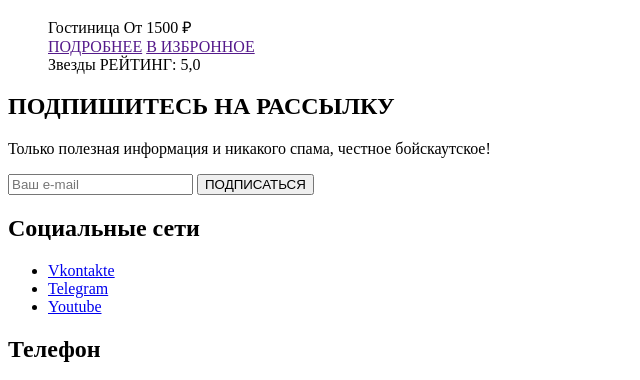
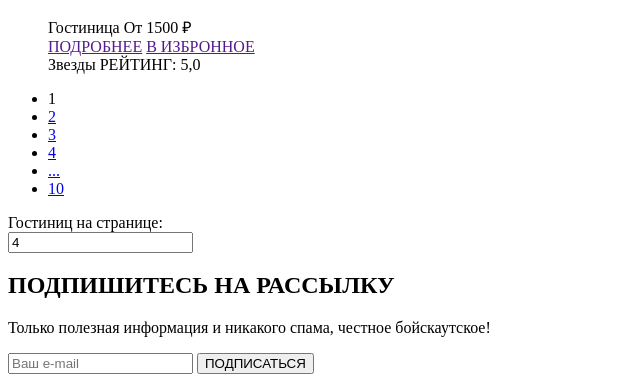
Before and after one commit to htmlacademy-htmlcss/2073605-sedona-34, a plain HTML site: page catalog.html in a window 1280 px wide. Shown: the part 1157-1537 px from the top of the page, without its empty margins (0-640 px from the left). Drawn offline with Linux system fonts and the light colour scheme.

Commit message:
Количество отелей на странице

```diff
--- a/catalog.html
+++ b/catalog.html
@@ -8,7 +8,7 @@
     <header class="main-header">
       <nav class="main-navigation">
         <a class="navigation-logo" href="index.html">
-          <img class="page-header-logo" src=" " alt="Логотип сайта городка Седона">
+          <img class="page-header-logo" src="#" alt="Логотип сайта городка Седона">
         </a>
 
         <ul class="navigation-list">
@@ -116,7 +116,7 @@
           </ul>
         </fieldset>
         <div class="price">
-          <label for="price">Стоимость, ₽:</label>
+          <label for="dayscount">Стоимость, ₽:</label>
           <input type="range" id="dayscount" name="dayscount" min="1" max="9000" step="1">
         </div>
         <div class="buttons">
@@ -209,6 +209,35 @@
           </li>
         </ul>
       </section>
+      <ul class="pagination">
+        <li class="pagination-item">
+          <a class="pagination-link pagination-current">1</a>
+        </li>
+        <li class="pagination-item">
+          <a class="pagination-link" href="#">2</a>
+        </li>
+        <li class="pagination-item">
+          <a class="pagination-link" href="#">3</a>
+        </li>
+        <li class="pagination-item">
+          <a class="pagination-link" href="#">4</a>
+        </li>
+        <li class="pagination-item">
+          <a class="pagination-link" href="#">...</a>
+        </li>
+        <li class="pagination-item">
+          <a class="pagination-link" href="#">10</a>
+        </li>
+      </ul>
+      <div class="number-hotels-of-pages">
+        <span class="hotels-of-pages">Гостиниц на странице:</span>
+        <form action="#" method="post">
+          <input type="text" name="numbers" value="4">
+        </form>
+
+      </div>
+
+
 
 
       <section class="subscribe">
@@ -255,7 +284,7 @@
       </section>
       <section class="logo-academy">
         <h2 class="visually-hidden">Логотип академии</h2>
-        <img class="logo-htmlacademy" src="" alt="Сайт HTML академии">
+        <img class="logo-htmlacademy" src="#" alt="Сайт HTML академии">
         <a class="htmlacademy" href="https://htmlacademy.ru/"></a>
       </section>
     </footer>
```
